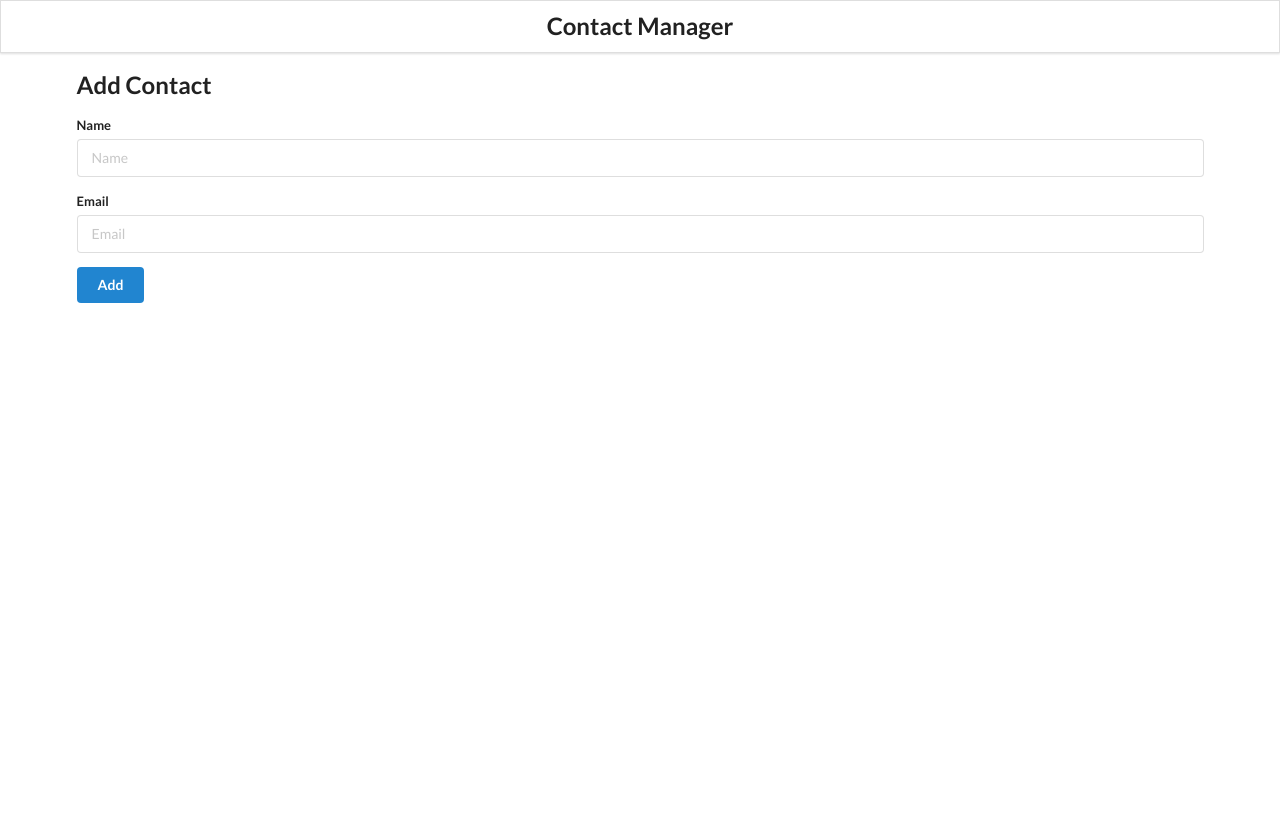
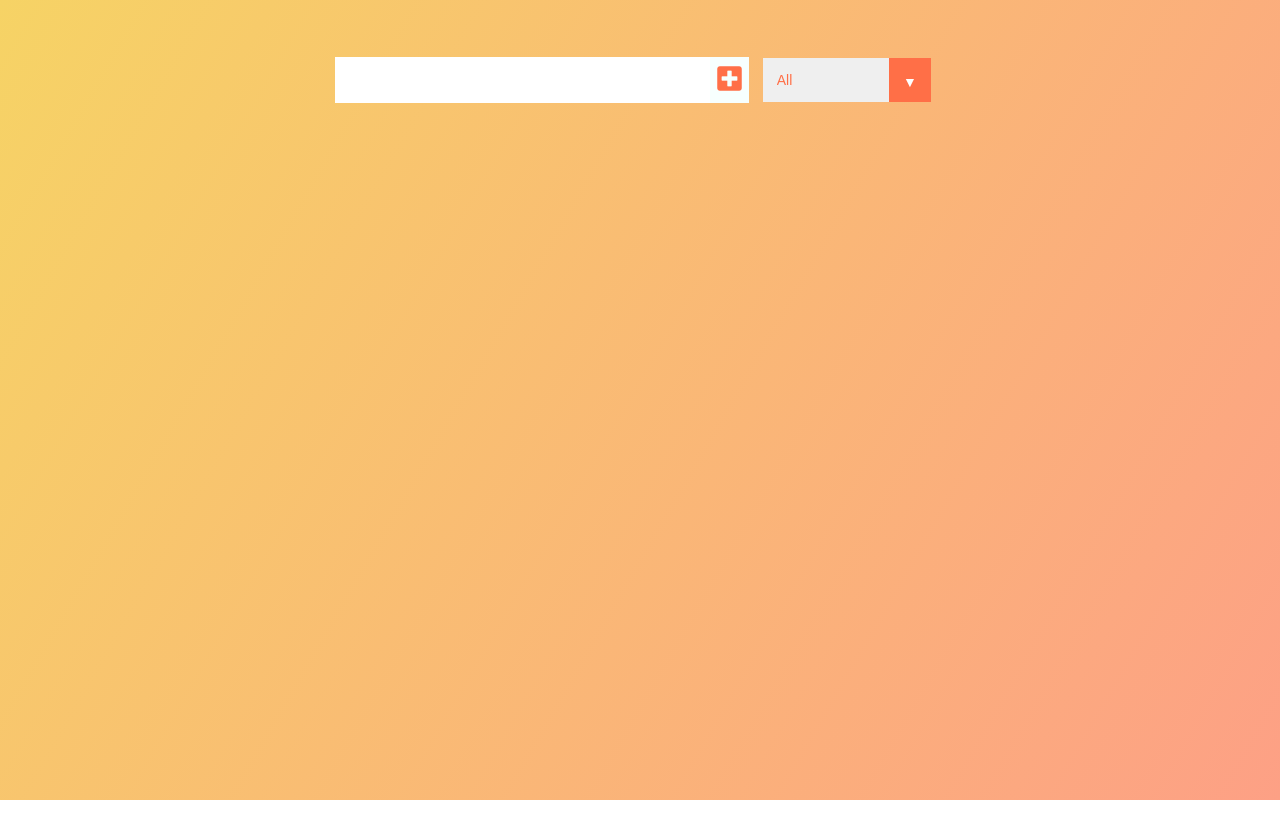
Before and after one commit to Sithija97/React-Applications, a React (Create React App) app in the folder my-app/: page / in a window 1280 px wide. Shown: the top 838 px of the page. After the commit the page ends 800 px from the top, so only its background shows below. Built offline with nearby package versions, Linux system fonts and the light colour scheme.

Commit message:
Dave Ed - Tod Do structure

```diff
--- a/my-app/public/index.html
+++ b/my-app/public/index.html
@@ -1,14 +1,12 @@
 <!DOCTYPE html>
 <html lang="en">
+
 <head>
   <meta charset="utf-8" />
   <link rel="icon" href="%PUBLIC_URL%/favicon.ico" />
   <meta name="viewport" content="width=device-width, initial-scale=1" />
   <meta name="theme-color" content="#000000" />
-    <meta
-      name="description"
-      content="Web site created using create-react-app"
-    />
+  <meta name="description" content="Web site created using create-react-app" />
   <link rel="apple-touch-icon" href="%PUBLIC_URL%/logo192.png" />
   <!--
       manifest.json provides metadata used when your web app is installed on a
@@ -24,8 +22,12 @@
       work correctly both with client-side routing and a non-root public URL.
       Learn how to configure a non-root public URL by running `npm run build`.
     -->
+  <link href="https://fonts.googleapis.com/css?family=Poppins&display=swap" rel="stylesheet" />
+  <link rel="stylesheet" href="https://cdnjs.cloudflare.com/ajax/libs/font-awesome/5.12.1/css/all.min.css"
+    integrity="sha256-mmgLkCYLUQbXn0B1SRqzHar6dCnv9oZFPEC1g1cwlkk=" crossorigin="anonymous" />
   <title>React App</title>
 </head>
+
 <body>
   <noscript>You need to enable JavaScript to run this app.</noscript>
   <div id="root"></div>
@@ -40,4 +42,5 @@
       To create a production bundle, use `npm run build` or `yarn build`.
     -->
 </body>
+
 </html>
--- a/my-app/src/App.css
+++ b/my-app/src/App.css
@@ -1,23 +1,133 @@
-.main {
-  margin-top: 5em;
+* {
+  margin: 0;
+  padding: 0;
+  box-sizing: border-box;
+}
+.App {
+  background-image: linear-gradient(120deg, #f6d365 0%, #fda085 100%);
+  color: white;
+  font-family: "Poppins", sans-serif;
+  min-height: 100vh;
+}
+header {
+  font-size: 2rem;
 }
 
-.center {
+header,
+form {
+  min-height: 20vh;
+  display: flex;
   justify-content: center;
-  padding: 10px;
+  align-items: center;
+}
+form input,
+form button {
+  padding: 0.5rem;
+  font-size: 2rem;
+  border: none;
+  background: white;
+}
+form button {
+  color: #ff6f47;
+  background: #f7fffe;
+  cursor: pointer;
+  transition: all 0.3s ease;
+}
+form button:hover {
+  background: #ff6f47;
+  color: white;
+}
+.todo-container {
+  display: flex;
+  justify-content: center;
+  align-items: center;
 }
 
-.ui.search input {
-  width: 100%;
-  border-radius: 0 !important;
+.todo-list {
+  min-width: 30%;
+  list-style: none;
 }
 
-.item {
-  padding: 15px 0px !important;
+.todo {
+  margin: 0.5rem;
+  background: white;
+  font-size: 1.5rem;
+  color: black;
+  display: flex;
+  justify-content: space-between;
+  align-items: center;
+  transition: all 1s ease;
+}
+.filter-todo {
+  padding: 1rem;
+}
+.todo li {
+  flex: 1;
 }
 
-i.icon {
-  float: right;
-  font-size: 20px;
+.trash-btn,
+.complete-btn {
+  background: #ff6f47;
+  color: white;
+  border: none;
+  padding: 1rem;
   cursor: pointer;
+  font-size: 1rem;
 }
+.complete-btn {
+  background: rgb(11, 212, 162);
+}
+.todo-item {
+  padding: 0rem 0.5rem;
+}
+
+.fa-trash,
+.fa-check {
+  pointer-events: none;
+}
+
+.fall {
+  transform: translateY(10rem) rotateZ(20deg);
+  opacity: 0;
+}
+
+.completed {
+  text-decoration: line-through;
+  opacity: 0.5;
+}
+
+/*CUSTOM SELECTOR */
+select {
+  -webkit-appearance: none;
+  -moz-appearance: none;
+  -ms-appearance: none;
+  appearance: none;
+  outline: 0;
+  box-shadow: none;
+  border: 0 !important;
+  background-image: none;
+}
+
+/* Custom Select */
+.select {
+  margin: 1rem;
+  position: relative;
+  overflow: hidden;
+}
+select {
+  color: #ff6f47;
+  font-family: "Poppins", sans-serif;
+  cursor: pointer;
+  width: 12rem;
+}
+/* Arrow */
+.select::after {
+  content: "\25BC";
+  position: absolute;
+  top: 0;
+  right: 0;
+  padding: 1rem;
+  background: #ff6f47;
+  cursor: pointer;
+  pointer-events: none;
+}
--- a/my-app/src/App.js
+++ b/my-app/src/App.js
@@ -1,20 +1,11 @@
 import React, { useState } from 'react'
 import './App.css';
-import Header from './componets/Header'
-import AddContact from './componets/AddContact'
-import ContactList from './componets/ContactList'
+import Form from './components/Form';
 
 function App() {
-  const [contacts, setContacts] = useState([])
-  const addContactHandler = (contact)=> {
-    console.log(contact)
-    setContacts([...contacts,contact])
-  }
   return (
-    <div className='ui container'>
-      <Header />
-      <AddContact addContactHandler={addContactHandler}/>
-      <ContactList contacts={contacts} />
+    <div className="App">
+      <Form />
     </div>
   );
 }
--- /dev/null
+++ b/my-app/src/components/Form.js
@@ -0,0 +1,23 @@
+import React from 'react'
+
+const Form = () => {
+    return (
+        <div>
+            <form>
+                <input type="text" className="todo-input" />
+                <button className="todo-button" type="submit">
+                    <i className="fas fa-plus-square"></i>
+                </button>
+                <div className="select">
+                    <select name="todos" className="filter-todo">
+                        <option value="all">All</option>
+                        <option value="completed">Completed</option>
+                        <option value="uncompleted">Uncompleted</option>
+                    </select>
+                </div>
+            </form>
+        </div>
+    )
+}
+
+export default Form;
```
Also changed, not shown: my-app/src/components/ToDoList.js (added, +11 -0 lines), my-app/src/contactsTracker/AddContact.js (renamed from my-app/src/componets/AddContact.js), my-app/src/contactsTracker/ContactCard.js (renamed from my-app/src/componets/ContactCard.js), my-app/src/contactsTracker/ContactList.js (renamed from my-app/src/componets/ContactList.js), my-app/src/contactsTracker/Header.js (renamed from my-app/src/componets/Header.js), 1 other file (tests, documents, lock files or other folders). Lines whose indentation alone changed are shown as unchanged.
